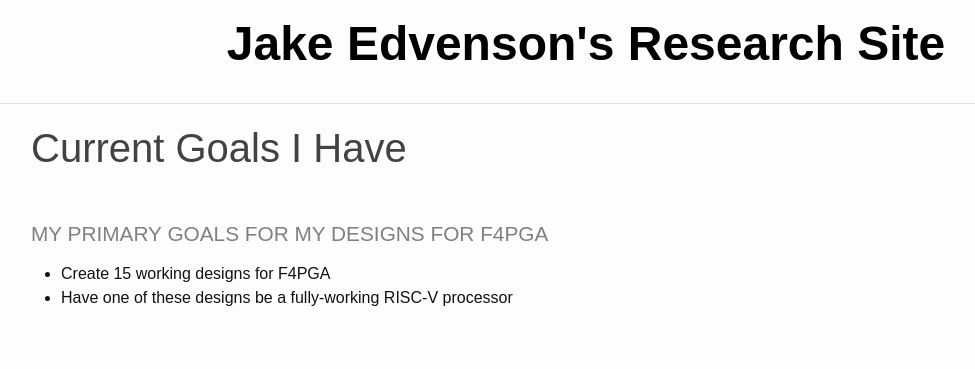
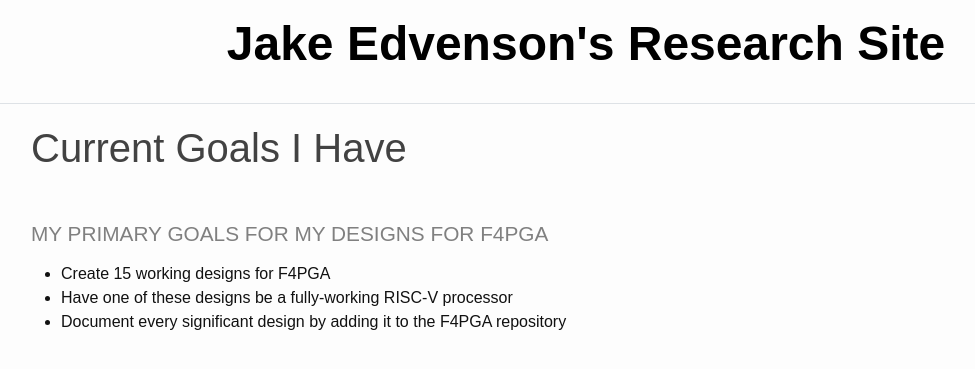
Before and after one commit to JakeEdvenson/JakeEdvenson.github.io, a Jekyll site: the page built from _pages/goals.md, in a window 1280 px wide. Shown: the top 369 px of the page, without its empty margins (54-1029 px from the left). Built offline with Jekyll 4.4.1, drawn with Linux system fonts in a browser that asks for light colours.

Commit message:
Update goals.md

```diff
--- a/_pages/goals.md
+++ b/_pages/goals.md
@@ -6,3 +6,4 @@ title: Current Goals I Have
 ### My primary goals for my designs for F4PGA
 * Create 15 working designs for F4PGA
 * Have one of these designs be a fully-working RISC-V processor
+* Document every significant design by adding it to the F4PGA repository
```
